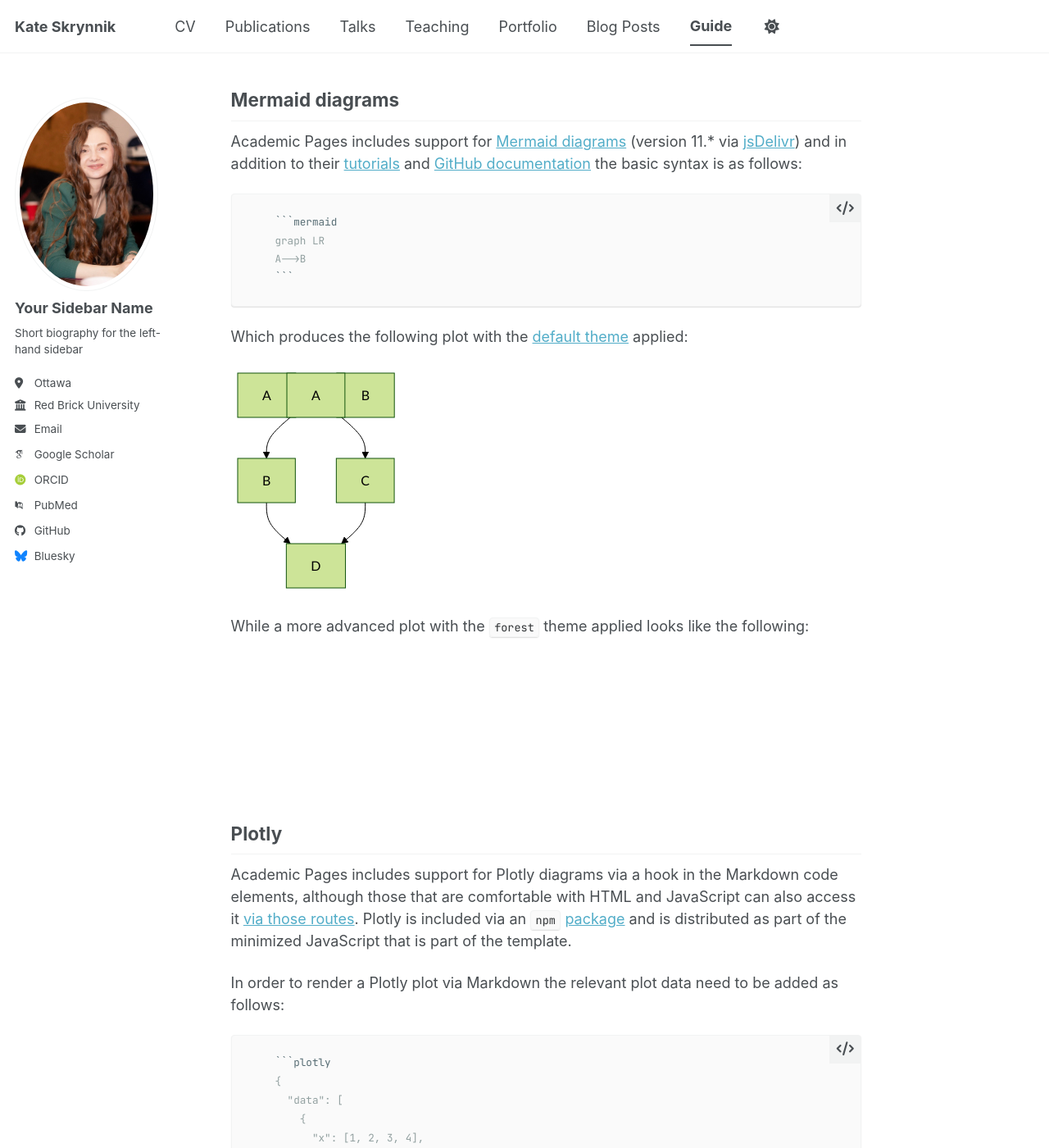
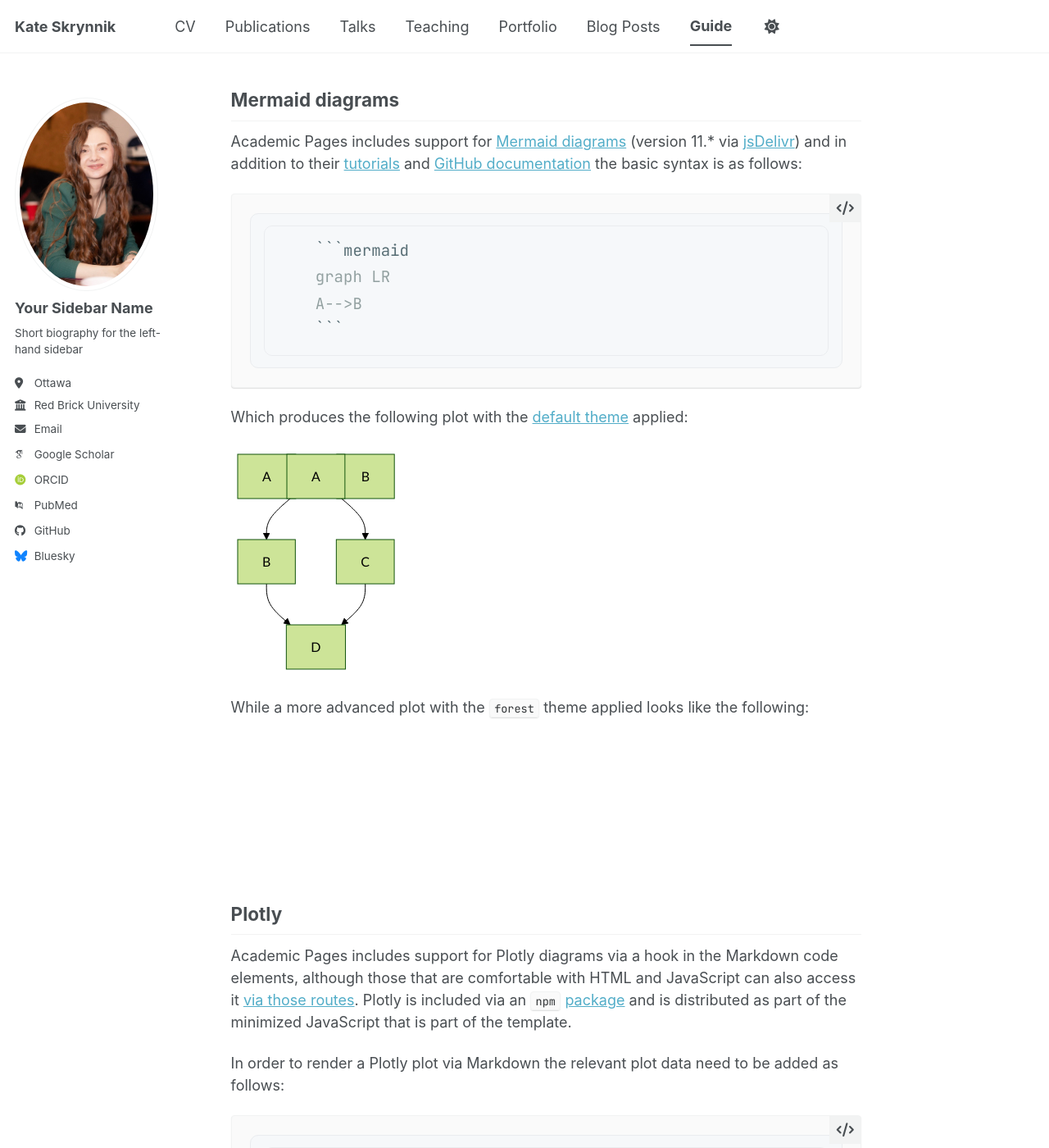
Before and after one commit to katevision/KateS, a Jekyll site: the page built from _pages/markdown.md, in a window 1280 px wide and 1400 px high, scrolled down 2029 px. Shown: the whole window at 82% size. Built offline with Jekyll 4.4.1, drawn with Linux system fonts in a browser that asks for light colours; emoji names are drawn with the system emoji font; some web fonts are replaced; a script bundle is joined from its source files by our own code; library files that are not in the unit come from our copies.

Commit message:
Update _syntax.scss

```diff
--- a/_sass/_syntax.scss
+++ b/_sass/_syntax.scss
@@ -25,13 +25,27 @@ div.highlighter-rouge, figure.highlight {
     text-transform: none;
     speak: none;
   }
-
+/*
   .highlight {
     margin: 0;
     font-family: $monospace;
     font-size: $type-size-6;
     line-height: 1.8;
   }
+   */
+
+   .highlight {
+  margin: 0;
+  padding: 14px 16px;
+  border-radius: 10px;
+  background: #f6f8fa;   // GitHub-like light gray
+  font-family: $monospace;
+  font-size: 0.92em;
+  line-height: 1.7;
+  overflow-x: auto;
+  border: 1px solid #eaecef;
+}
+
 }
 
 .highlight table td { padding: 5px; }
@@ -54,10 +68,16 @@ div.highlighter-rouge, figure.highlight {
    green     #859900  operators, other keywords
    ========================================================================== */
 
-.highlight .c { color: #93a1a1 } /* Comment */
+.highlight .c {
+  color: #6E7781;
+  font-style: italic;
+} /* Comment */
 .highlight .err { color: #586e75 } /* Error */
 .highlight .g { color: #586e75 } /* Generic */
-.highlight .k { color: #346fc2 } /* Keyword */
+.highlight .k {
+  color: #0550AE;
+  font-weight: 600;
+} /* Keyword */
 .highlight .l { color: #586e75 } /* Literal */
 .highlight .n { color: #586e75 } /* Name */
 .highlight .o { color: #859900 } /* Operator */
@@ -85,7 +105,7 @@ div.highlighter-rouge, figure.highlight {
 .highlight .kt { color: #dc322f } /* Keyword.Type */
 .highlight .ld { color: #586e75 } /* Literal.Date */
 .highlight .m { color: #2aa198 } /* Literal.Number */
-.highlight .s { color: #2aa198 } /* Literal.String */
+.highlight .s { color: #0A7F42 } /* Literal.String */
 .highlight .na { color: #586e75 } /* Name.Attribute */
 .highlight .nb { color: #B58900 } /* Name.Builtin */
 .highlight .nc { color: #22b3eb } /* Name.Class */
@@ -93,7 +113,7 @@ div.highlighter-rouge, figure.highlight {
 .highlight .nd { color: #22b3eb } /* Name.Decorator */
 .highlight .ni { color: #cb4b16 } /* Name.Entity */
 .highlight .ne { color: #cb4b16 } /* Name.Exception */
-.highlight .nf { color: #22b3eb } /* Name.Function */
+.highlight .nf { color: #442d6e } /* Name.Function */
 .highlight .nl { color: #586e75 } /* Name.Label */
 .highlight .nn { color: #586e75 } /* Name.Namespace */
 .highlight .nx { color: #586e75 } /* Name.Other */
@@ -104,7 +124,7 @@ div.highlighter-rouge, figure.highlight {
 .highlight .w { color: #586e75 } /* Text.Whitespace */
 .highlight .mf { color: #2aa198 } /* Literal.Number.Float */
 .highlight .mh { color: #2aa198 } /* Literal.Number.Hex */
-.highlight .mi { color: #2aa198 } /* Literal.Number.Integer */
+.highlight .mi { color: #953800 } /* Literal.Number.Integer */
 .highlight .mo { color: #2aa198 } /* Literal.Number.Oct */
 .highlight .sb { color: #93a1a1 } /* Literal.String.Backtick */
 .highlight .sc { color: #2aa198 } /* Literal.String.Char */
@@ -122,3 +142,9 @@ div.highlighter-rouge, figure.highlight {
 .highlight .vg { color: #22b3eb } /* Name.Variable.Global */
 .highlight .vi { color: #22b3eb } /* Name.Variable.Instance */
 .highlight .il { color: #2aa198 } /* Literal.Number.Integer.Long */
+.highlight code {
+  font-variant-ligatures: none;
+}
+.highlight pre {
+  tab-size: 2;
+}
```
